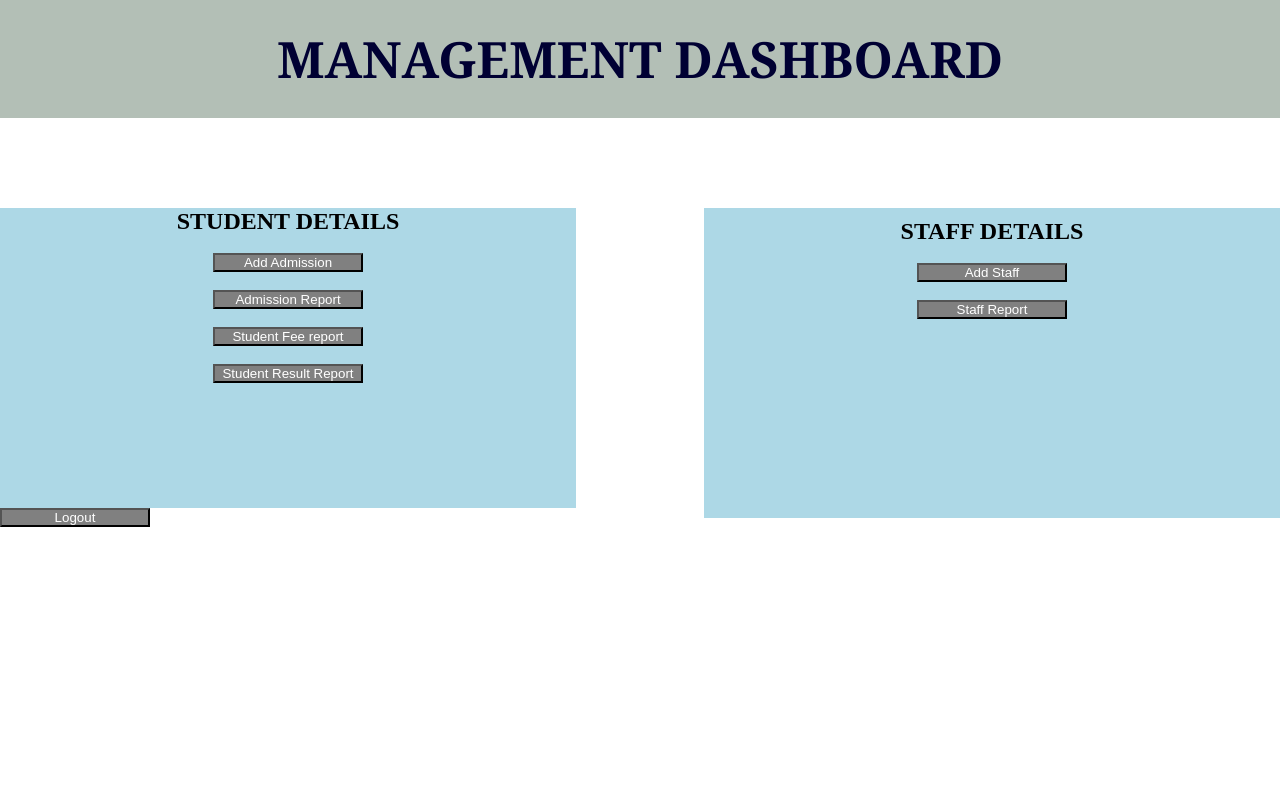
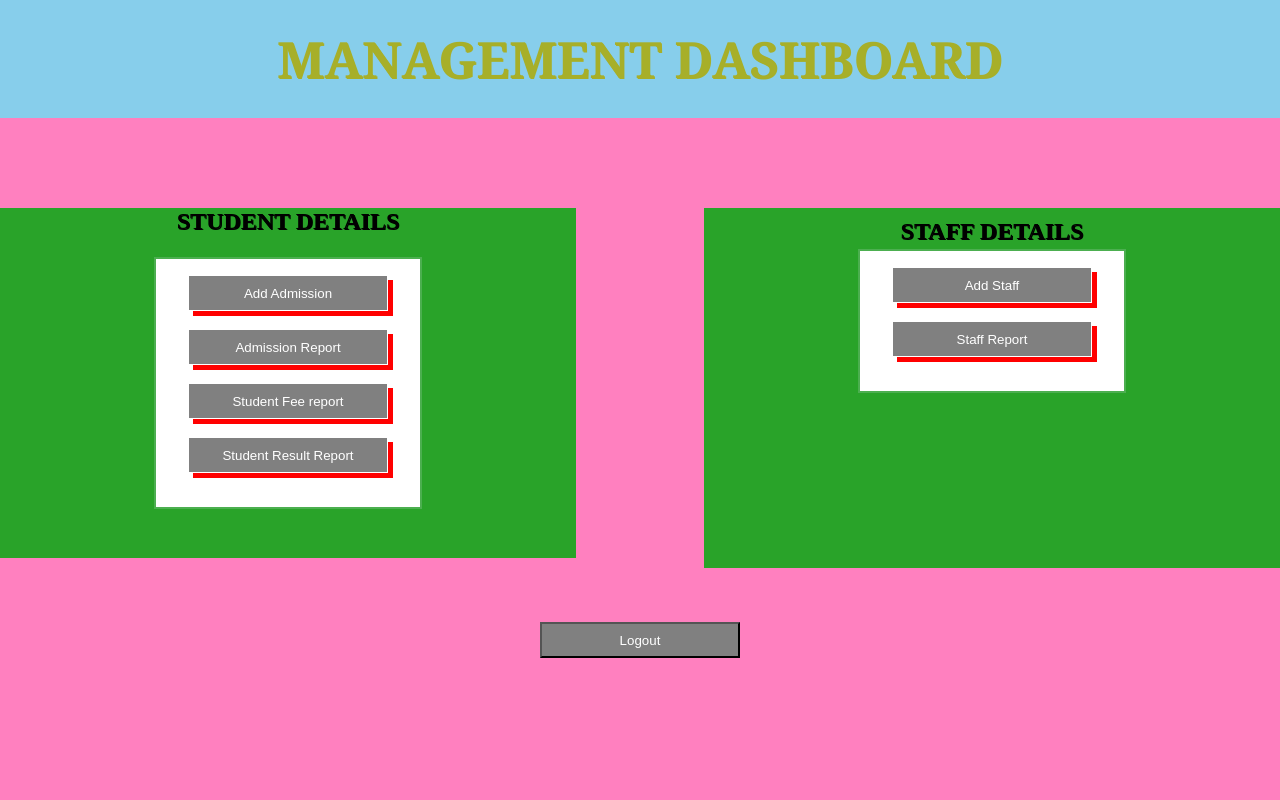
Before and after one commit to TejTeja11/school, a Django app: page / in a window 1280 px wide. Run offline with Django 3.2, Linux system fonts and the light colour scheme; the visitor is signed in with stand-in values (Sample User, id 1).

Commit message:
Update index.html

```diff
--- a/templates/index.html
+++ b/templates/index.html
@@ -2,30 +2,140 @@
 <html>
     <head>
         <title>HOME PAGE</title>
-        <link rel="stylesheet" href="{% static "stylesheets/style2.css" %}"/>
+        <style media="screen">
+        *{
+            margin:0;
+            padding:0;
+        }
+        div.one{
+            border-width: :2px solid grey;
+            width:45%;
+            text-align:center;
+            float:left;
+            height:200px;
+            margin-left: :10px;
+            background-color: #29a329;
+        }
+        div.two{
+            border-width: :2px solid grey;
+            padding-top: 10px;
+            width:45%;
+            text-align:center;
+            float:right;
+            height:200px;
+            margin-left: :10px;
+            background-color: #29a329;
+        }
+        h1{
+            padding-top: 25px;
+            padding-bottom: 25px;
+            text-align: center;
+            color: #000033;
+            background: white;
+            background-color: skyblue  ;
+            font-size:50px;
+            font-family: Georgia;
+            text-shadow: 1px 1px;
+        }
+        h2{
+            text-align:center;
+            text-shadow: 1px 1px;
+        }
+        .button:hover {
+          background-color: #5E5CBA;
+          color: white;
+        }
+        button{
+            width:150px;
+            background-color: grey;
+            color:white;
+            top: 50%;
+        }
+        body{
+            background-color: #ff80bf;
+
+        }
+        .button {
+          border: none;
+          color: white;
+          padding: 16px 32px;
+          text-align: center;
+          text-decoration: none;
+          display: inline-block;
+          font-size: 16px;
+          margin: 4px 2px;
+          transition-duration: 0.4s;
+          cursor: pointer;
+        }
+
+        .button {
+          background-color: white;
+          color: black;
+          border: 2px solid #4CAF50;
+        }
+        .button1 {width: 200px; height: 36px;}
+        .button1:hover {
+          background-color: #A5B1B9;
+          color: white;
+        }
+        .center {
+          margin: 0;
+          position: absolute;
+          top: 80%;
+          left: 50%;
+          -ms-transform: translate(-50%, -50%);
+          transform: translate(-50%, -50%);
+        }
+        .container .cont {
+          position: absolute;
+          bottom: 0;
+          background: rgb(0, 0, 0); /* Fallback color */
+          background: rgba(0, 0, 0, 0.5); /* Black background with 0.5 opacity */
+          color: #f1f1f1;
+          width: 100%;
+          padding: 20px;
+          }
+        .fix {
+        position: fixed:
+        }
+        .shade {
+          border: 1px solid;
+          padding: 10px;
+          box-shadow: 5px 5px  red;
+        }
+        </style>
     </head>
-    <body >
-        <h1>
+	<body>
+
+        <h1 style="color:#A7AF29  ;">
             MANAGEMENT DASHBOARD
         </h1>
         <br/>
         <br/>
         <br/><br/><br/>
 
-        <div class="one" style="height:300px";>
-            <h2>STUDENT DETAILS</h2><br/>
-            <a href="/ad/newadm"><button type="button" name="button">Add Admission</button></a><br/><br/>
-            <a href="/ad/admreport"><button type="button" name="button">Admission Report</button></a><br/><br/>
-            <a href="/ad/feecr"><button type="button" name="button">Student Fee report</button></a><br/><br/>
-            <a href="/ad/strr"><button type="button" name="button">Student Result Report</button></a><br/><br/>
+        <div class="one"  style="height:350px";>
+		 <h2>STUDENT DETAILS</h2><br/>
+
+		<div class="button">
+            <a href="/ad/newadm"><button type="button" class="button1 shade">Add Admission</button></a><br/><br/>
+            <a href="/ad/admreport"><button type="button" class="button1 shade" name="button">Admission Report</button></a><br/><br/>
+            <a href="/ad/feecr"><button type="button"class="button1 shade" name="button">Student Fee report</button></a><br/><br/>
+            <a href="/ad/strr"><button type="button" class="button1 shade" name="button">Student Result Report</button></a><br/><br/>
+		</div>
+		</div>
+        <div class="two"  style="height:350px";>
+		 <h2>STAFF DETAILS</h2>
+		<div class="button">
+           <a href="/fin/fee"><button type="button"  class="button1 shade"name="button">Add Staff</button></a><br/><br/>
+            <a href="/fin/duesreport"><button type="button" class="button1 shade" name="button">Staff Report</button></a><br/><br/>
         </div>
-        <div class="two"  style="height:300px";>
-            <h2>STAFF DETAILS</h2><br/>
-            <a href="/fin/fee"><button type="button" name="button">Add Staff</button></a><br/><br/>
-            <a href="/fin/duesreport"><button type="button" name="button">Staff Report</button></a><br/><br/>
+		</div>
+        <br/>
+        <br><br><br>
+		<div class="center">
+	    <a href="accounts/logout" style="float:right";><button class="button1"name="button">Logout</button></a>
         </div>
-        <br/>
-        <br><br><br><a href="accounts/logout" style="float:center";><button type="button" name="button">Logout</button></a>
-    </body>
+	</body>
 
 </html>
```
